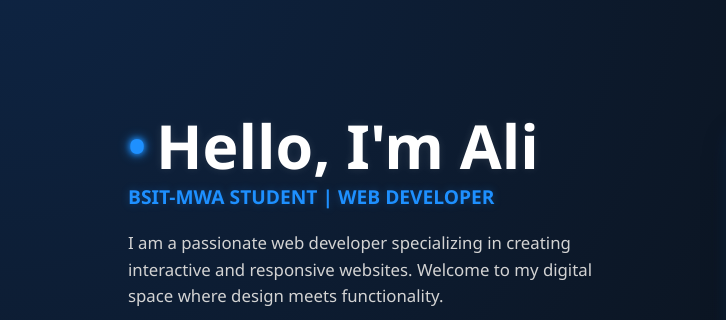
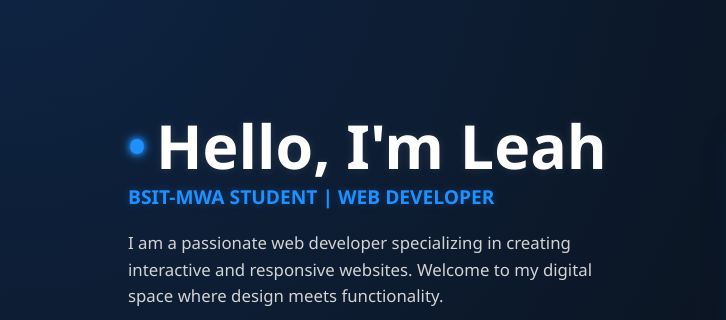
Before and after one commit to ali030523/Portfolio, a plain HTML site: page index.html in a window 1280 px wide. Shown: the part 153-473 px from the top of the page, 0-726 px from the left. Drawn offline with Linux system fonts and the light colour scheme.

Commit message:
Updated Name in Index

```diff
--- a/index.html
+++ b/index.html
@@ -27,7 +27,7 @@
 
   <section class="hero">
     <div class="hero-text">
-      <h1><span class="dot">•</span> Hello, I'm Ali</h1>
+      <h1><span class="dot">•</span> Hello, I'm Leah</h1>
       <h3>BSIT-MWA STUDENT | WEB DEVELOPER</h3>
       <p>I am a passionate web developer specializing in creating interactive and responsive websites. Welcome to my digital space where design meets functionality.</p>
       <a href="about.html" class="animated-btn">Additional Information About Me</a>
```
